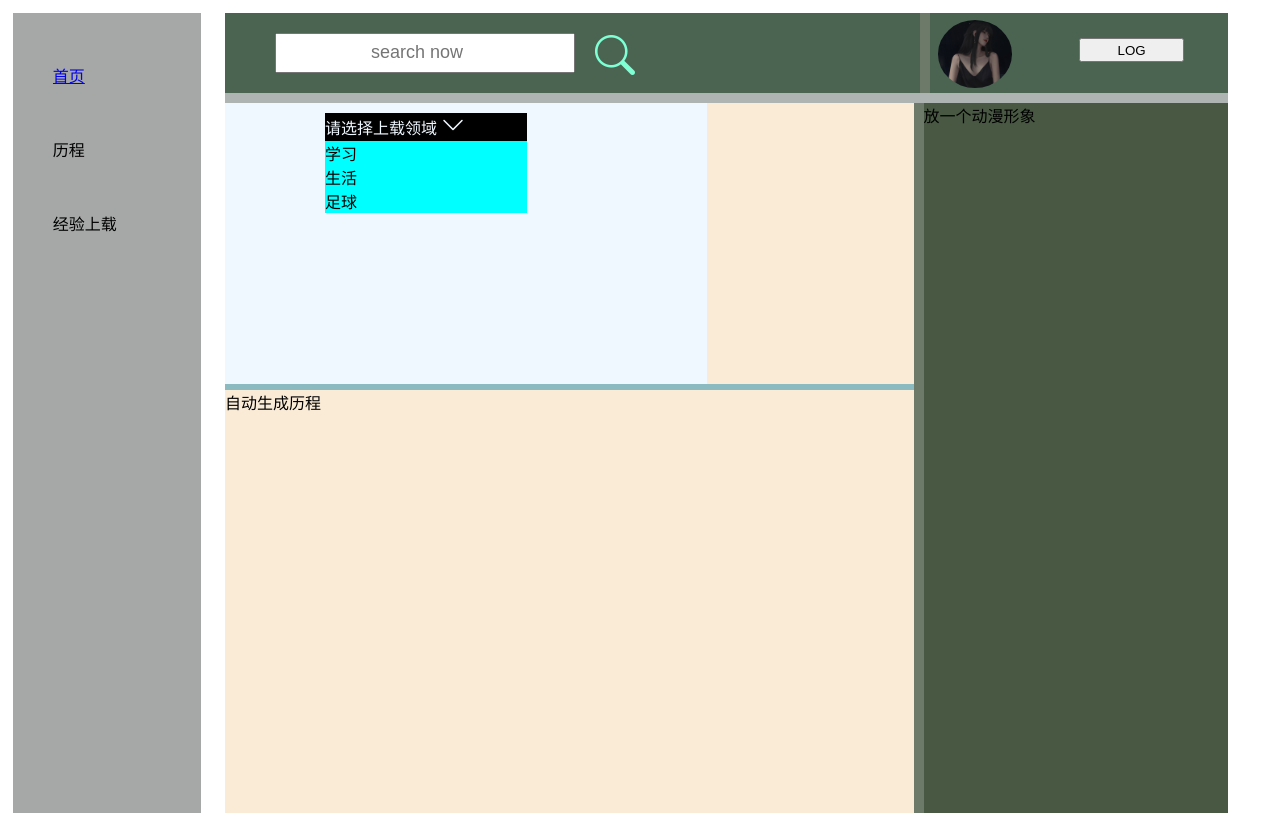
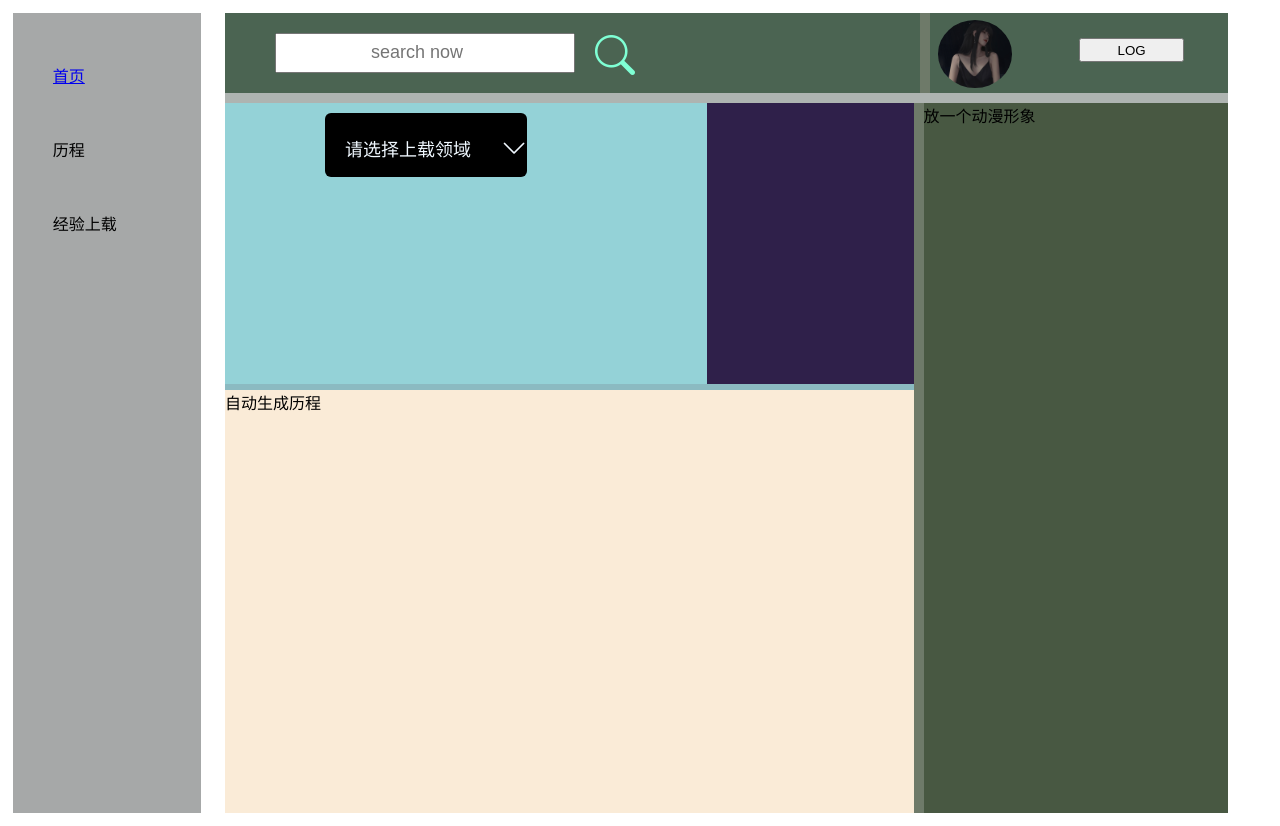
Before and after one commit to 2909377582/GWEO, a plain HTML site: page index.html in a window 1280 px wide. Drawn offline with Linux system fonts and the light colour scheme.

Commit message:
第一行JS代码完工

```diff
--- a/index-down.css
+++ b/index-down.css
@@ -1,3 +1,14 @@
+/*
+(1)font-weight:字体的粗细程度
+(2)transition: .4s linear .2s
+"transition"是CSS属性，它用于指定元素在改变属性值时的过渡效果。
+".4s"是过渡的持续时间。在这个例子中，过渡将在0.4秒内完成。
+"linear"是过渡的速度曲线。它指定过渡效果以恒定的速度进行，没有加速或减速。
+".2s"是延迟时间。在这个例子中，过渡将在开始之后的0.2秒才开始执行。
+(3)"ease-in-out"使动画具有渐进放慢、中间加速、再渐进放慢的效果。
+(4)"justify-content: space-between" 是一个CSS属性，用于调整flex容器中项目之间的对齐方式和间距。
+*/
+
 .box-child2-son2-son1{
     width: 70%;
     background-color: rgb(139, 186, 193);
@@ -14,28 +25,60 @@
         /*选择框*/
     .box-grason1-up{
         width: 70%;
-        background-color: aliceblue;
+        background-color: rgb(148, 210, 215);
     }
         .box-dropdown-icon{
 
-            height: 10%;
+            height: 15%;
             margin-left: 100px;
             margin-right: 180px;
             margin-top: 10px;
             background-color: black;
             color: aliceblue;
+            padding-left: 20px;
+            padding-top: 22px;
+            border-radius: 6px;
+            font-size: large;
+
         }
+        /*选择列表*/
         .option-list{
 
+            margin-top: 10px;
             margin-left: 100px;
-            background-color: aqua;
+            background-color: rgb(233, 241, 241);
             margin-right: 180px;
+            max-height: 120px;
+            overflow-y: auto;
+            transition: .4s linear .2s;
+            padding-left: 20px;
+            height: 0px;
+
+
+        }
+        .option-list.active{
+            height: 120px;
+        }
+        .option{
+            padding-top: 8px;
+            transition: .3s ease-in-out;
+        }
+        .option:hover,
+
+        .option.selected{
+            color: aqua;
+        }
+        .option-list::-webkit-scrollbar{
+            width: 4px;
+        }
+        .option-list::-webkit-scrollbar-thumb{
+            background-color: rgb(40, 189, 197);
 
         }
     /*确认框*/
     .box-grason1-down{
         width: 30%;
-        background-color: antiquewhite;
+        background-color: rgb(47, 32, 74);
 
     }
     /*自动生成历程*/
--- a/index.html
+++ b/index.html
@@ -25,15 +25,9 @@
         rel:是 HTML 中的一个属性，代表 "relationship"（关系）的缩写
             "rel" 的值是 "stylesheet"，表示链接是一个样式表文件，用于定义文档的外观和样式。
     -->
-    <link rel="stylesheet" href="index.css">
-    <link rel="stylesheet" href="index-down.css">
-    <link rel="stylesheet" href="index-up.css">
-    <link rel="stylesheet" href="index-left.css">
-    <link rel="stylesheet" href="index-right.css">
-    <!--
-    npm包下载bootstrap-icons库以后可以把库搬过来用
-    -->
-    <link rel="stylesheet" href="bootstrap-icons/font/bootstrap-icons.css">
+
+
+
 
 <body class="container">
     <!--左边的盒子-->
@@ -101,13 +95,17 @@
                 <!--选择框-->
                 <div class="box-grason1-up" style="display: flex;flex-direction: column;">
                     <div class="box-dropdown-icon">
-                        <span class="dropdown-icon">请选择上载领域
-                            <i class="bi bi-chevron-down" style="font-size: 1.5rem;"></i>
-                        </span>
+                        <span class="dropdown-icon">请选择上载领域</span>
+                        <i class="bi bi-chevron-down" style="font-size: 1.6rem;float: right;"></i>
                     </div>
                     <div class="option-list">
                         <div class="option">学习</div>
                         <div class="option">生活</div>
+                        <div class="option">足球</div>
+                        <div class="option">足球</div>
+                        <div class="option">足球</div>
+                        <div class="option">足球</div>
+                        <div class="option">足球</div>
                         <div class="option">足球</div>
                     </div>
 
@@ -131,7 +129,17 @@
 
     </div>
 
+     <!--
+    npm包下载bootstrap-icons库以后可以把库搬过来用
+    -->
+    <link rel="stylesheet" href="bootstrap-icons/font/bootstrap-icons.css">
 
-
+    <link rel="stylesheet" href="index.css">
+    <link rel="stylesheet" href="index-down.css">
+    <link rel="stylesheet" href="index-up.css">
+    <link rel="stylesheet" href="index-left.css">
+    <link rel="stylesheet" href="index-right.css">
+    <script src="index.js"></script>
+    <link rel="stylesheet" href="bootstrap-icons/font/bootstrap-icons.css">
 </body>
 </html>
--- a/index.js
+++ b/index.js
@@ -0,0 +1,24 @@
+
+document.addEventListener("DOMContentLoaded", () => {
+    const dropdown = document.querySelector(".box-dropdown-icon");
+    const option_list = document.querySelector(".option-list");
+    const options = document.querySelectorAll(".option");
+
+    /* 显示或隐藏选项列表 */
+    dropdown.addEventListener("click",() => {
+        option_list.classList.toggle("active");
+        dropdown.querySelector(".bi-chevron-down").classList.toggle("bi-chevron-up");
+    });
+
+    /*选项列表 */
+    options.forEach((option) => {
+        option.addEventListener("click", () =>{
+            options.forEach((option) => {option.classList.remove('selected')});
+            dropdown.querySelector("span").innerHTML = option.innerHTML;
+            option.classList.add("seleced");
+            option_list.classList.toggle("active");
+            dropdown.querySelector(".bi-chevron-down").classList.toggle("bi-chevron-up");
+        });
+    })
+
+  });
```
